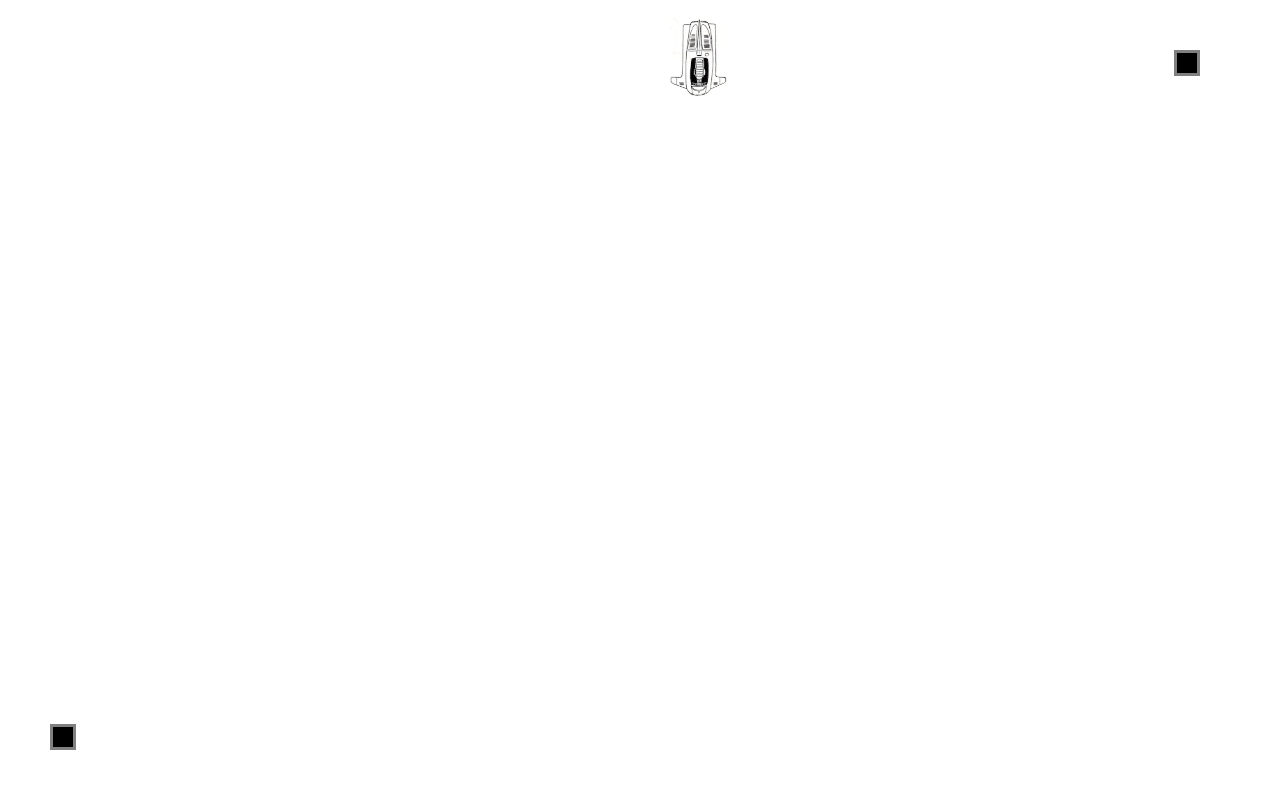
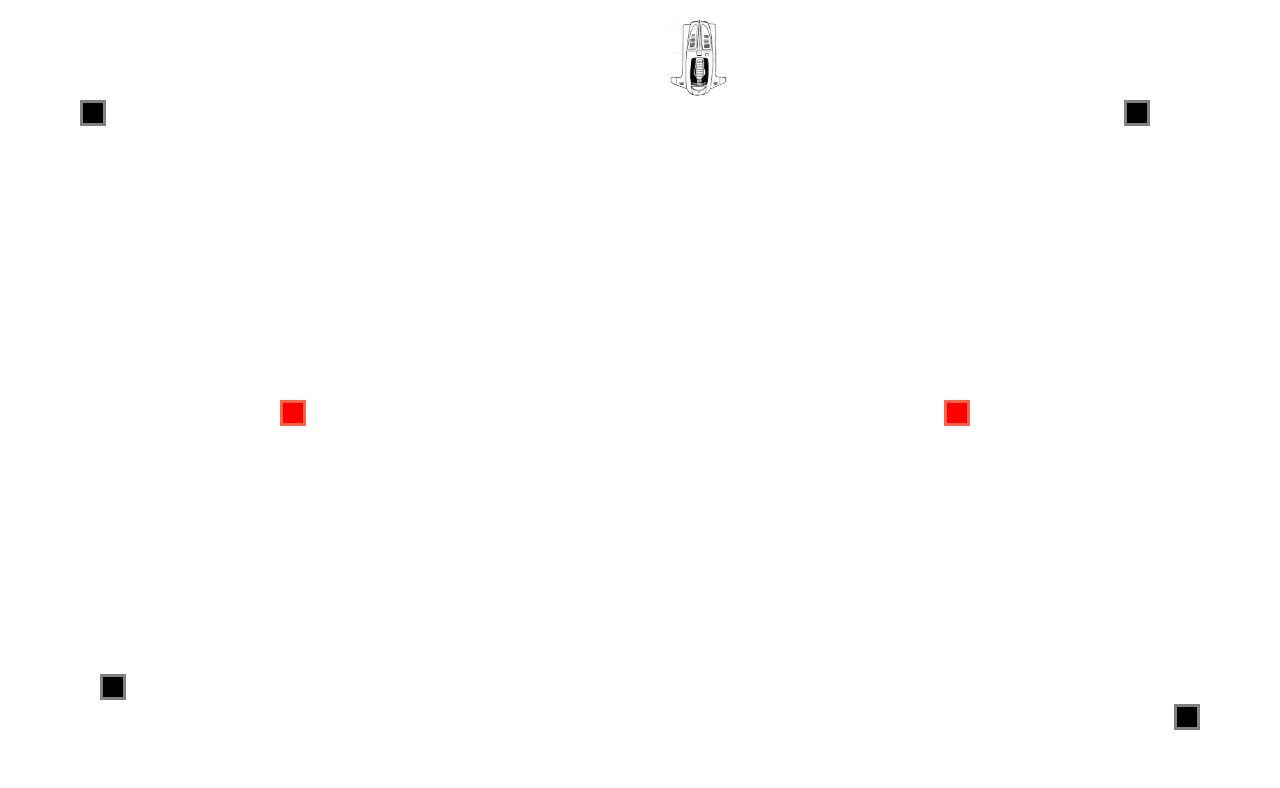
Before and after one commit to hoshikitsunoda/driving-game, a website: page index.html in a window 1280 px wide. Drawn offline with Linux system fonts and the light colour scheme.

Commit message:
Remove the box elements when a car gets close to it. #19

```diff
--- a/index.html
+++ b/index.html
@@ -6,10 +6,6 @@
     <title>Driving Game!</title>
   </head>
   <body>
-    <div class="box1">
-    </div>
-    <div class="box2">
-    </div>
     <script src="main.js">
 
     </script>
--- a/main.js
+++ b/main.js
@@ -7,6 +7,11 @@ const $sound = document.createElement('embed')
 const $sad = document.createElement('embed')
 const $button = document.createElement('button')
 const $box1 = document.createElement('div')
+const $box2 = document.createElement('div')
+const $box3 = document.createElement('div')
+const $box4 = document.createElement('div')
+const $box5 = document.createElement('div')
+const $box6 = document.createElement('div')
 
 $car.setAttribute('class', 'car')
 $car.setAttribute('src', 'car.jpg')
@@ -37,12 +42,25 @@ Object.assign($sad.style, {
   height: '0'
 })
 
+$box1.setAttribute('class', 'box1')
+$box2.setAttribute('class', 'box2')
+$box3.setAttribute('class', 'box3')
+$box4.setAttribute('class', 'box4')
+$box5.setAttribute('class', 'box5')
+$box6.setAttribute('class', 'box6')
+
 $button.textContent = 'Continue?'
 
 $car.setAttribute('style', 'width: 60px; height: 80px;')
 $car.style.transform = 'rotate(180deg)'
 
 document.body.appendChild($car)
+document.body.appendChild($box1)
+document.body.appendChild($box2)
+document.body.appendChild($box3)
+document.body.appendChild($box4)
+document.body.appendChild($box5)
+document.body.appendChild($box6)
 
 let started = false
 let startedBgm = false
@@ -104,6 +122,30 @@ class Car {
       setTimeout(function update() {
         document.body.appendChild($button)
       }, 7300)
+    }
+    else if (this.location[1] > 500 && this.location[0] < 120) {
+      document.body.removeChild($box1)
+      setTimeout(function reappear() {
+        document.body.appendChild($box1)
+      }, 1000)
+    }
+    else if (this.location[0] > 1200 && this.location[1] < 120) {
+      document.body.removeChild($box2)
+      setTimeout(function reappear() {
+        document.body.appendChild($box2)
+      }, 1000)
+    }
+    else if (this.location[0] > 1200 && this.location[1] > 550) {
+      document.body.removeChild($box3)
+      setTimeout(function reappear() {
+        document.body.appendChild($box3)
+      }, 1000)
+    }
+    else if (this.location[1] < 120 && this.location[0] < 120) {
+      document.body.removeChild($box4)
+      setTimeout(function reappear() {
+        document.body.appendChild($box4)
+      }, 1000)
     }
   }
 
--- a/styles.css
+++ b/styles.css
@@ -27,8 +27,8 @@ button {
 
 .box1 {
   position: absolute;
-  left: 50px;
-  bottom: 50px;
+  left: 100px;
+  bottom: 100px;
   width: 20px;
   height: 20px;
   background-color: black;
@@ -37,12 +37,52 @@ button {
 
 .box2 {
   position: absolute;
-  right: 80px;
-  top: 50px;
+  right: 130px;
+  top: 100px;
   width: 20px;
   height: 20px;
   background-color: black;
   border: 3px solid grey;
+}
+
+.box3 {
+  position: absolute;
+  right: 80px;
+  bottom: 70px;
+  width: 20px;
+  height: 20px;
+  background-color: black;
+  border: 3px solid grey;
+}
+
+.box4 {
+  position: absolute;
+  left: 80px;
+  top: 100px;
+  width: 20px;
+  height: 20px;
+  background-color: black;
+  border: 3px solid grey;
+}
+
+.box5 {
+  position: absolute;
+  right: 310px;
+  top: 400px;
+  width: 20px;
+  height: 20px;
+  background-color: red;
+  border: 3px solid tomato;
+}
+
+.box6 {
+  position: absolute;
+  left: 280px;
+  top: 400px;
+  width: 20px;
+  height: 20px;
+  background-color: red;
+  border: 3px solid tomato;
 }
 
 @-webkit-keyframes fadein {
```
